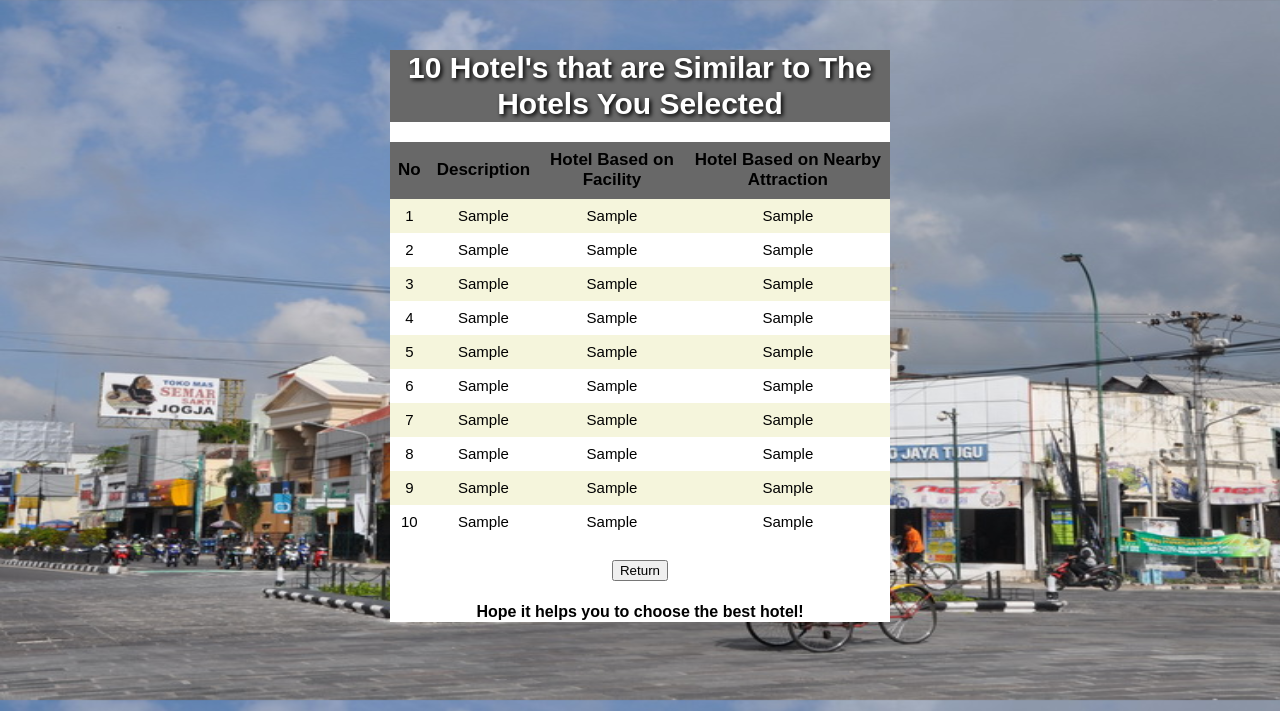
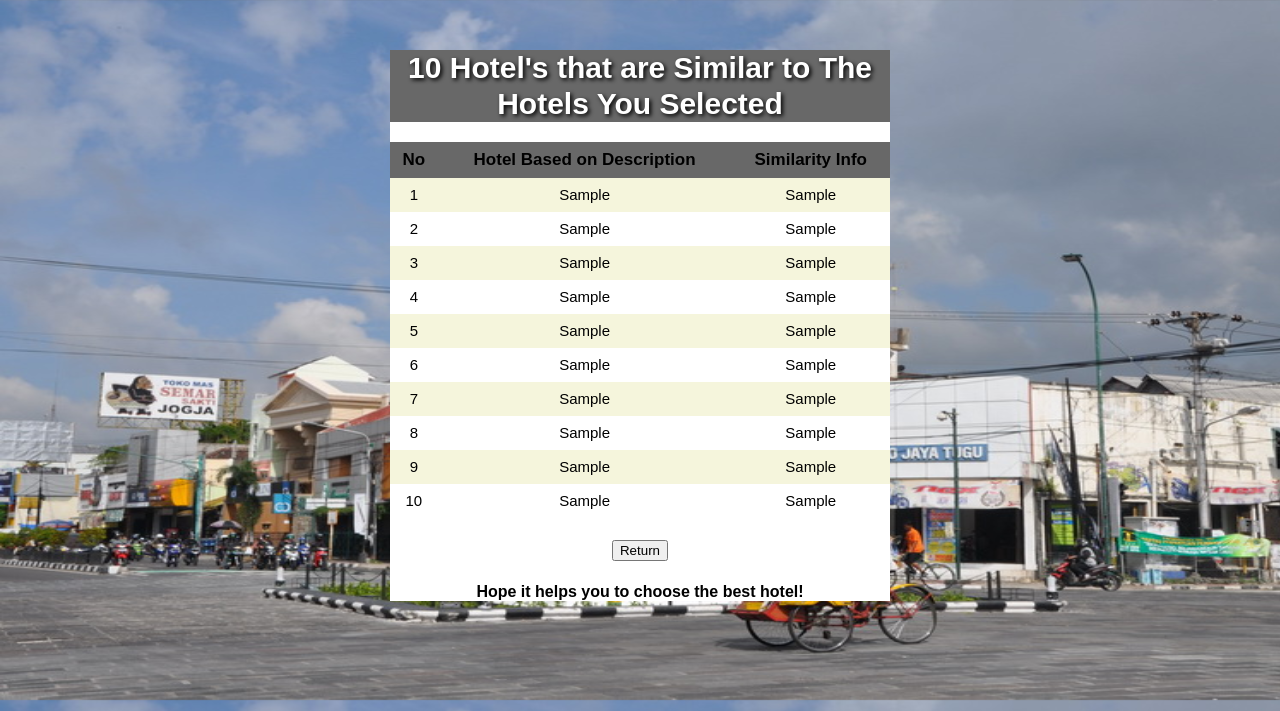
Before and after one commit to cheryylam/sistemrekomendasi, a Flask app: template templates/akhirfix.html in a window 1280 px wide. Shown: the top 711 px of the page. Run offline with Flask 2, Linux system fonts and the light colour scheme; the template is opened without the code that fills it: most values are stand-ins (such as "Sample title", 1, 10 or a date in 2020); parts of the project's set-up code (start-up, migrations or seed data) failed here and were passed over.

Commit message:
Update akhirfix.html

```diff
--- a/templates/akhirfix.html
+++ b/templates/akhirfix.html
@@ -6,69 +6,58 @@
    <table>
             <tr>
                 <th>No</th>
-                <th>Description</th>
-                <th>Hotel Based on Facility</th>
-                <th>Hotel Based on Nearby Attraction</th>
+                <th>Hotel Based on Description</th>
+                <th>Similarity Info</th>
             </tr>
             <tr>
                 <td>1</td>
                 <td>{{result1[0]}}</td>
                 <td>{{result2[0]}}</td>
-                <td>{{result3[0]}}</td>
             </tr>
             <tr>
                 <td>2</td>
                 <td>{{result1[1]}}</td>
                 <td>{{result2[1]}}</td>
-                <td>{{result3[1]}}</td>
             </tr>
             <tr>
                 <td>3</td>
                 <td>{{result1[2]}}</td>
                 <td>{{result2[2]}}</td>
-                <td>{{result3[2]}}</td>
             </tr>
             <tr>
                 <td>4</td>
                 <td>{{result1[3]}}</td>
                 <td>{{result2[3]}}</td>
-                <td>{{result3[3]}}</td>
             </tr>
             <tr>
                 <td>5</td>
                 <td>{{result1[4]}}</td>
                 <td>{{result2[4]}}</td>
-                <td>{{result3[4]}}</td>
             </tr>
             <tr>
                 <td>6</td>
                 <td>{{result1[5]}}</td>
                 <td>{{result2[5]}}</td>
-                <td>{{result3[5]}}</td>
             </tr>
             <tr>
                 <td>7</td>
                 <td>{{result1[6]}}</td>
                 <td>{{result2[6]}}</td>
-                <td>{{result3[6]}}</td>
             </tr>
             <tr>
                 <td>8</td>
                 <td>{{result1[7]}}</td>
                 <td>{{result2[7]}}</td>
-                <td>{{result3[7]}}</td>
             </tr>
             <tr>
                 <td>9</td>
                 <td>{{result1[8]}}</td>
                 <td>{{result2[8]}}</td>
-                <td>{{result3[8]}}</td>
             </tr>
             <tr>
                 <td>10</td>
                 <td>{{result1[9]}}</td>
                 <td>{{result2[9]}}</td>
-                <td>{{result3[9]}}</td>
             </tr>
         </table>
         <h4>
```
